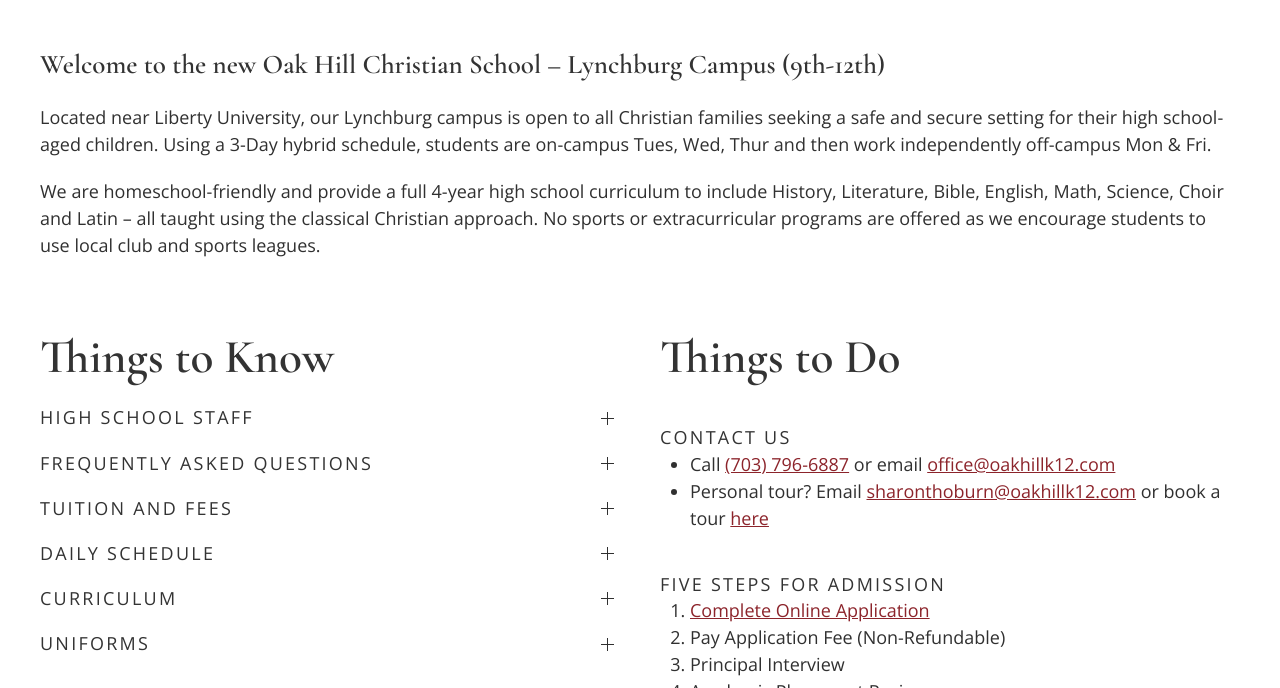
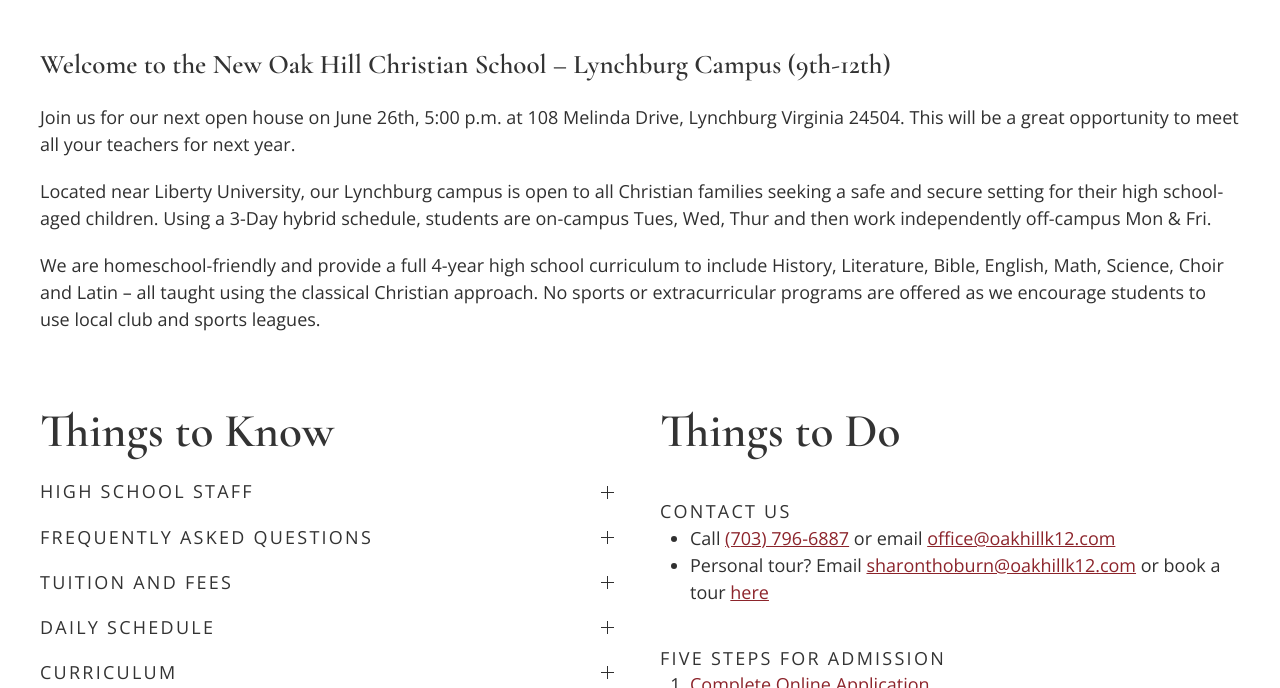
Before and after one commit to OakHillChristianSchool/oak-hill-website, a Jekyll site: the page built from lynchburg-campus.html, in a window 1280 px wide and 900 px high, scrolled down 772 px, cut to the strip 212-900 px from the top of the window. Built offline with Jekyll 4.4.1, drawn with Linux system fonts in a browser that asks for light colours.

Commit message:
Update from Forestry.io Robert Thoburn updated lynchburg-campus.html

```diff
--- a/lynchburg-campus.html
+++ b/lynchburg-campus.html
@@ -8,7 +8,8 @@
 ---
 <div class="uk-section">
     <div class="uk-container">
-      <h3>Welcome to the new Oak Hill Christian School – Lynchburg Campus (9th-12th)</h3>
+      <h3>Welcome to the New Oak Hill Christian School – Lynchburg Campus (9th-12th)</h3>
+      <p>Join us for our next open house on June 26th, 5:00 p.m. at 108 Melinda Drive, Lynchburg Virginia 24504. This will be a great opportunity to meet all your teachers for next year.</p>
         <p>Located near Liberty University, our Lynchburg campus is open to all Christian families seeking a safe and secure setting for their high school-aged children.   Using a 3-Day hybrid schedule, students are on-campus Tues, Wed, Thur and then work independently off-campus Mon & Fri. </p>
         <p class="uk-margin-large-bottom">We are homeschool-friendly and provide a full 4-year high school curriculum to include History, Literature, Bible, English, Math, Science, Choir and Latin – all taught using the classical Christian approach.  No sports or extracurricular programs are offered as we encourage students to use local club and sports leagues.</p>
 
```
